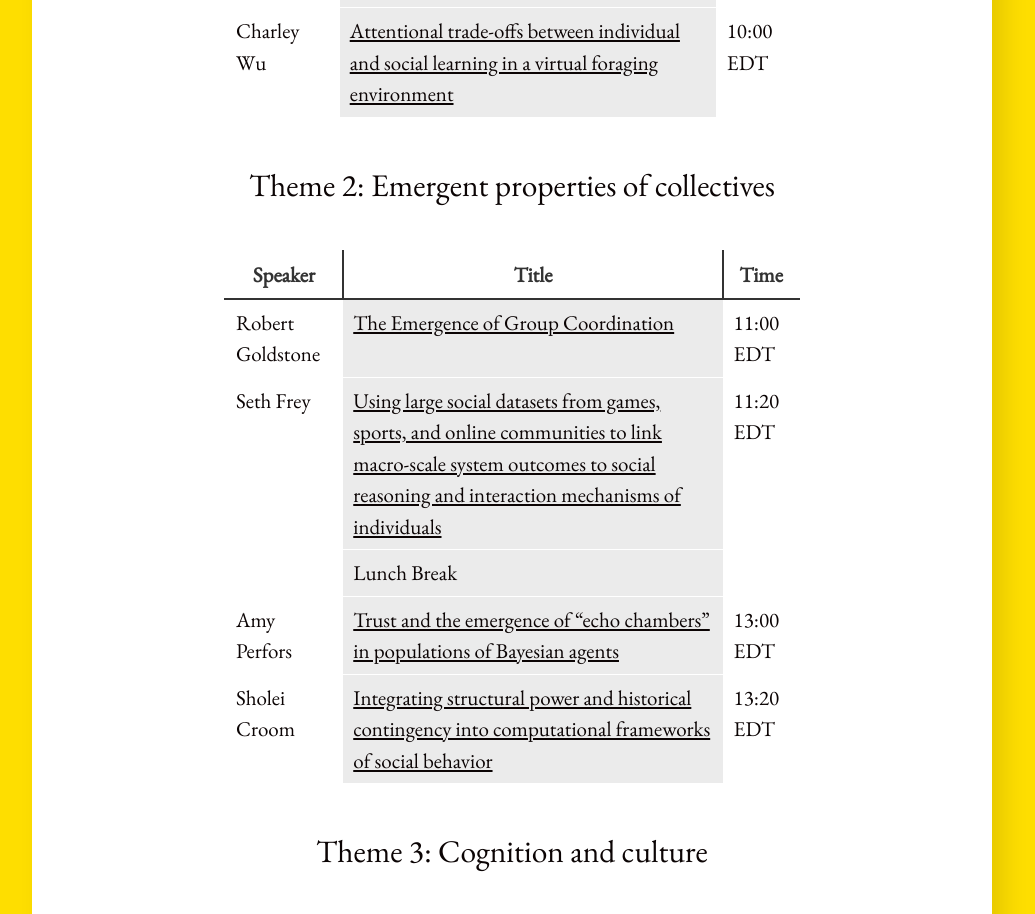
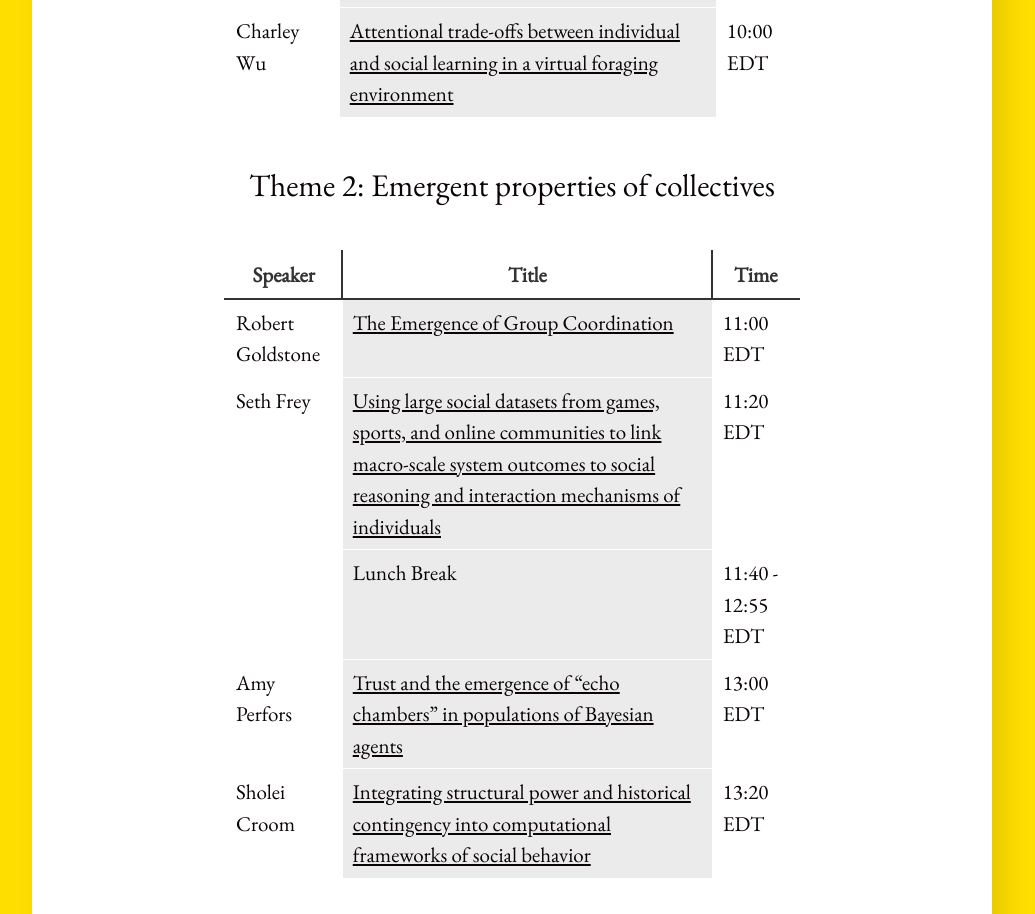
Before and after one commit to cognitioncollectivesandculture/cognitioncollectivesandculture.github.io, a Jekyll site: the page built from schedule.md, in a window 1280 px wide. Shown: the part 1021-1935 px from the top of the page, without its empty margins (128-1163 px from the left). Built offline with Jekyll 4.4.1, drawn with Linux system fonts in a browser that asks for light colours.

Commit message:
removed disqus and added explicit lunch break

```diff
--- a/schedule.md
+++ b/schedule.md
@@ -24,7 +24,7 @@ All talks are scheduled for **JULY 29th, 2020**.
 |------------------	|--------------------------------------------------------------------------------------------------------------------------------------------------------------------------	|-----------	|
 | Robert Goldstone 	| [The Emergence of Group Coordination](https://cognitioncollectivesandculture.github.io/theme2/2020/07/29/RobGoldstone.html)                                                                                                       	| 11:00 EDT 	|
 | Seth Frey        	| [Using large social datasets from games, sports, and online communities to link macro-scale system outcomes to social reasoning and interaction mechanisms of individuals](https://cognitioncollectivesandculture.github.io/theme2/2020/07/29/SethFrey.html) 	| 11:20 EDT 	|
-|      	| Lunch Break                                                                                                                                                                        	|           	|
+|      	| Lunch Break                                                                                                                                                                        	|   11:40 - 12:55 EDT        	|
 | Amy Perfors      	| [Trust and the emergence of “echo chambers” in populations of Bayesian agents](https://cognitioncollectivesandculture.github.io/theme2/2020/07/29/AmyPerfors.html)                                                                                              	| 13:00 EDT 	|
 | Sholei Croom     	| [Integrating structural power and historical contingency into computational frameworks of social behavior](https://cognitioncollectivesandculture.github.io/theme2/2020/07/29/SholeiCroom.html)                                                                  	| 13:20 EDT 	|
 
```
Also changed, not shown: _posts/2020-07-29-PanelDiscussion.md (+1 -2 lines).
